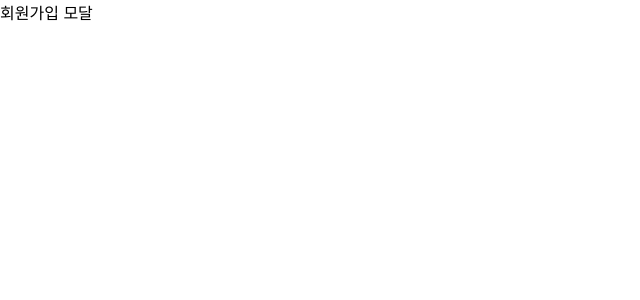
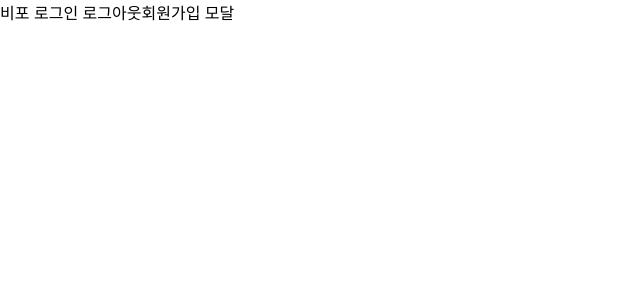
Before and after one commit to minsangOh/5_next-app-sns, a Next.js app: page /i/flow/signup in a window 1280 px wide. Shown: the top 300 px of the page, without its empty margins (0-640 px from the left). Built offline with nearby package versions, Linux system fonts and the light colour scheme.

Commit message:
패러렐 모달 추가

```diff
--- /dev/null
+++ b/src/app/(beforeLogin)/@modal/page.tsx
@@ -0,0 +1,3 @@
+export default function Page() {
+  return "패러렐 모달"
+}
--- /dev/null
+++ b/src/app/(beforeLogin)/layout.tsx
@@ -0,0 +1,15 @@
+import { ReactNode } from "react";
+import styles from '@/app/page.module.css'
+
+
+type Props = { children: ReactNode; modal: ReactNode };
+
+export default async function Layout({ children, modal }: Props) {
+  return (
+    <div className={styles.container}>
+      비포 로그인 로그아웃
+      {children}
+      {modal}
+    </div>
+  );
+}
--- a/src/app/page.tsx
+++ b/src/app/(beforeLogin)/page.tsx
@@ -1,7 +1,7 @@
 import Image from "next/image";
-import styles from "./page.module.css";
+import styles from '@/app/page.module.css'
 import Link from "next/link";
-import zlogo from '../../public/zlogo.png'
+import zlogo from '../../../public/zlogo.png'
 
 
 export default function Home() {
--- a/src/app/layout.tsx
+++ b/src/app/layout.tsx
@@ -1,7 +1,7 @@
 import type { Metadata } from 'next'
 import { Inter } from 'next/font/google'
 import './globals.css'
-import styles from './page.module.css'
+import styles from '@/app/page.module.css'
 
 
 const inter = Inter({ subsets: ['latin'] })
@@ -13,15 +13,15 @@ export const metadata: Metadata = {
 
 export default function RootLayout({
   children,
+  modal
 }: {
-  children: React.ReactNode
+  children: React.ReactNode,
+  modal: React.ReactNode
 }) {
   return (
     <html lang="en">
       <body className={inter.className}>
-        <div className={styles.container}>
         {children}
-        </div>
       </body>
     </html>
   )
```
